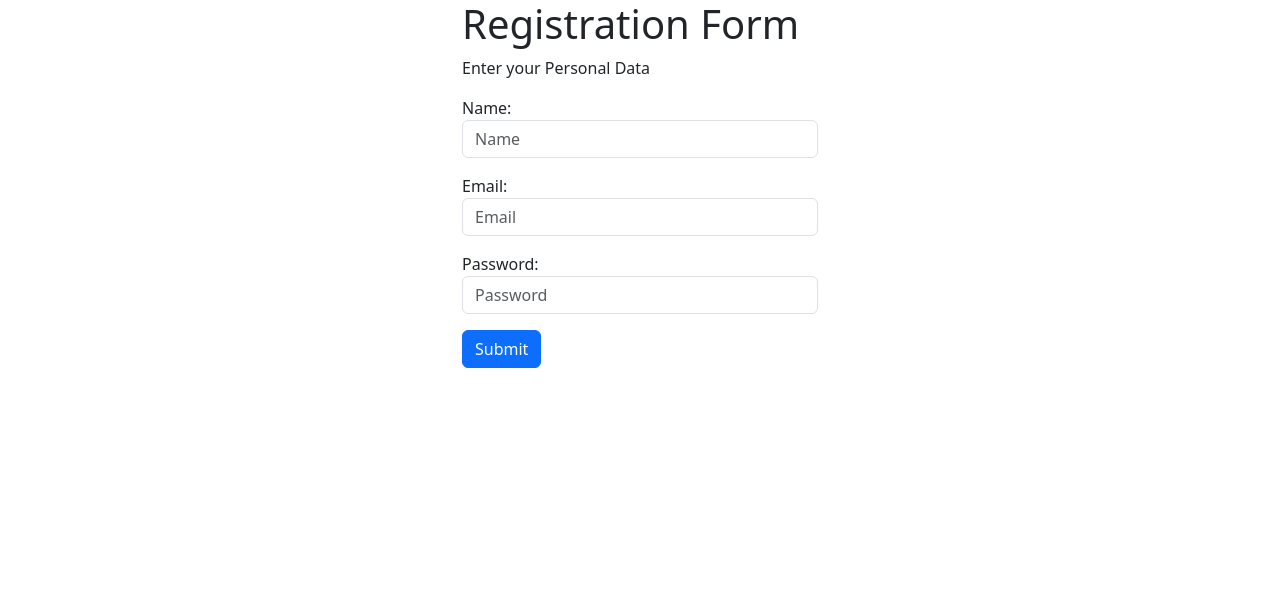
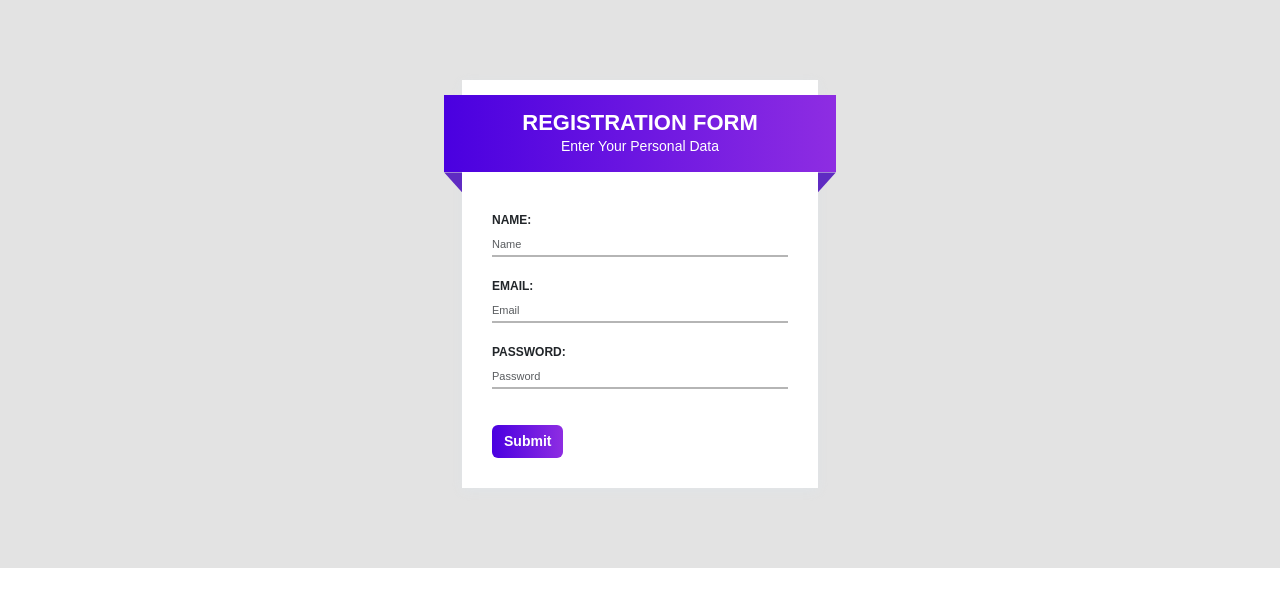
Before and after one commit to mrp4sten/form-validation, a plain HTML site: page index.html in a window 1280 px wide. Drawn offline with nearby package versions, Linux system fonts and the light colour scheme.

Commit message:
Add style.css file for page styling

```diff
--- a/index.html
+++ b/index.html
@@ -17,6 +17,8 @@
   <script defer src="https://cdnjs.cloudflare.com/ajax/libs/jquery/3.7.1/jquery.min.js"
     integrity="sha512-v2CJ7UaYy4JwqLDIrZUI/4hqeoQieOmAZNXBeQyjo21dadnwR+8ZaIJVT8EE2iyI61OV8e6M8PP2/4hpQINQ/g=="
     crossorigin="anonymous" referrerpolicy="no-referrer"></script>
+
+  <link rel="stylesheet" href="style.css">
 </head>
 
 <body>
--- /dev/null
+++ b/style.css
@@ -0,0 +1,110 @@
+*{
+	margin:0;
+	padding: 0;
+	box-sizing: border-box;
+}
+
+
+.bg{
+	background: #e3e3e3;
+	padding: 80px 0px;
+	font-family: 'Montserrat', sans-serif;
+}
+
+.form-wrap{
+	position: relative;
+	box-shadow: rgba(221,230,237,0.4) 0px 3px 10px 0px;
+	background-color: white;
+}
+
+#regForm{
+	padding: 50px 30px 30px 30px;
+}
+
+.form-heading{
+	position: relative;
+	width:110%;
+	left: -5%;
+	top:15px;
+	padding: 15px 0px;
+	text-align: center;
+	color: white;
+	background-color: #8e2de2;
+	background:linear-gradient(to right, #4a00e0, #8e2de2);
+}
+
+.form-heading:before{
+	position: absolute;
+	content:'';
+	left:0;
+	bottom: -20px;
+	width: 18px;
+	height: 20px;
+	background-color: #5f2bc2;
+	clip-path: polygon(0 0, 100% 0, 100% 100%);
+}
+.form-heading:after{
+	position: absolute;
+	content:'';
+	right: 0px;
+	bottom: -20px;
+	width: 18px;
+	height: 20px;
+	background-color: #5f2bc2;
+	clip-path: polygon(0 0, 0 100% , 100% 0);
+}
+
+.form-heading h1{
+	text-transform: uppercase;
+	font-size: 22px;
+	font-weight: 700;
+	margin: 0px;
+}
+
+.form-heading p{
+	text-transform: capitalize;
+	font-size: 14px;
+	font-weight: 500;
+	padding: 0;
+	margin: 0;
+}
+
+#regForm label{
+	text-transform: uppercase;
+	font-size: 12px;
+	font-weight: 600;
+}
+
+.form-control{
+	border:none;
+	padding:0px;
+	border-bottom: 2px solid #b5b5b5;
+	border-radius: 0px;
+}
+
+.form-control:focus{
+	box-shadow: none;
+}
+
+::placeholder{
+  text-transform: capitalize;
+  font-size: 11px;
+  font-weight: 500;
+  color: #b5b5b5;
+}
+
+.btn-primary{
+	background-color: #8e2de2;
+	border:none;
+	margin:20px 0px 0px 0px;
+	text-transform: capitalize;
+	font-size: 14px;
+	font-weight: 600;
+	background:linear-gradient(to right, #4a00e0, #8e2de2);
+}
+
+#p1, #p2, #p3{
+	color: #ff0000;
+	font-size: 13px;
+	font-weight: 600;
+}
```
